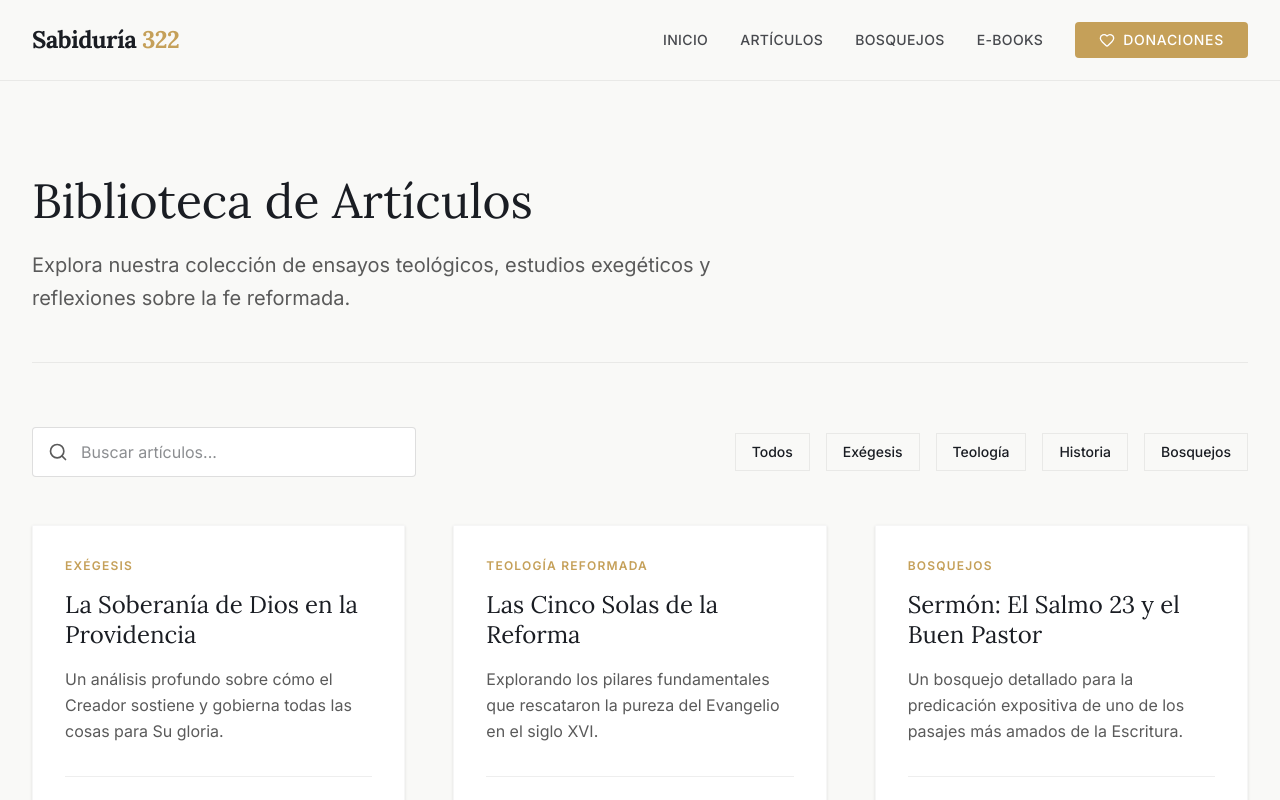
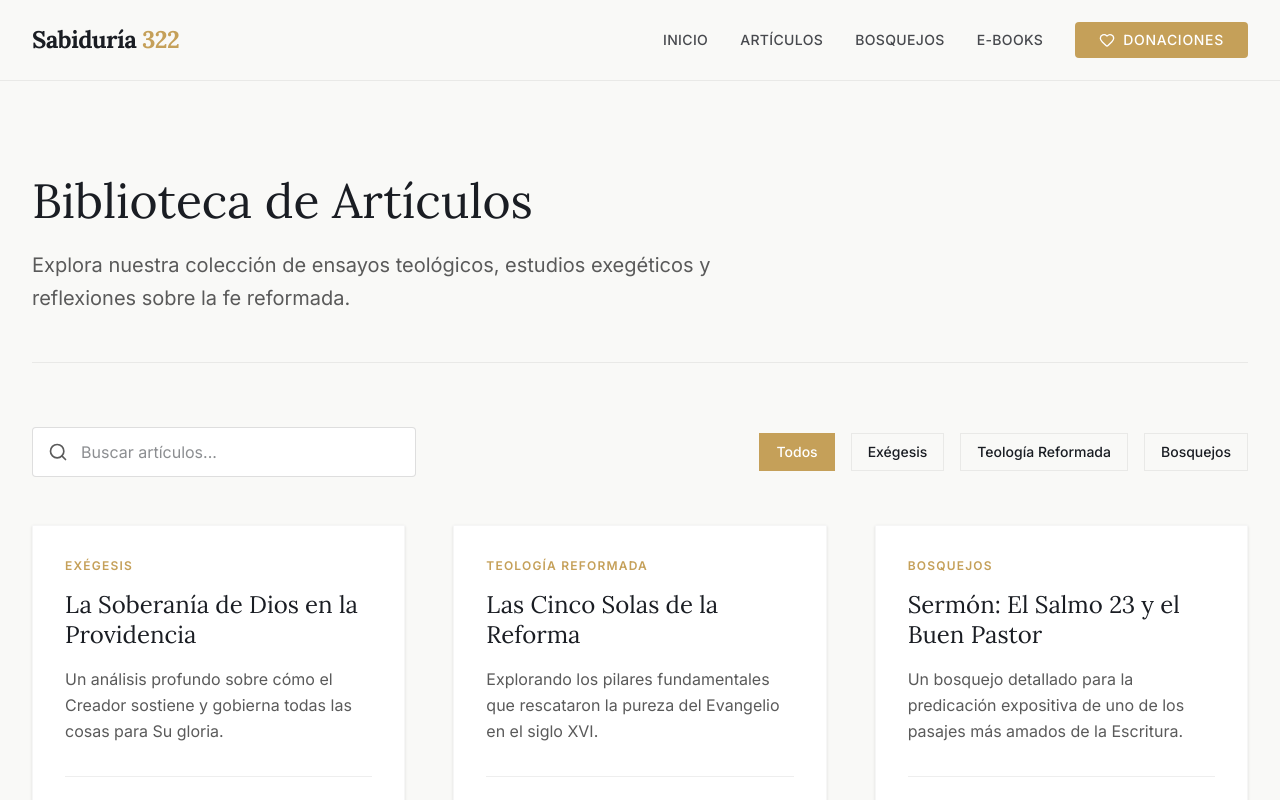
Before and after one commit to Edgardo-Lamas/sabidur-a322, a React (Vite) app: page /articulos in a window 1280 px wide. Shown: the top 800 px of the page. Built offline with nearby package versions, Linux system fonts and the light colour scheme.

Commit message:
feat: implement search and category filtering for Articles page

```diff
--- a/src/pages/Articles.jsx
+++ b/src/pages/Articles.jsx
@@ -4,6 +4,18 @@ import { ChevronRight, Search, FileText } from 'lucide-react';
 import content from '../data/content.json';
 
 const Articles = () => {
+    const [searchTerm, setSearchTerm] = React.useState('');
+    const [selectedCategory, setSelectedCategory] = React.useState('Todos');
+
+    const filteredArticles = content.articles.filter((article) => {
+        const matchesSearch = article.title.toLowerCase().includes(searchTerm.toLowerCase()) ||
+            article.excerpt.toLowerCase().includes(searchTerm.toLowerCase());
+        const matchesCategory = selectedCategory === 'Todos' || article.category === selectedCategory;
+        return matchesSearch && matchesCategory;
+    });
+
+    const categories = ['Todos', ...new Set(content.articles.map(a => a.category))];
+
     return (
         <main className="bg-sabiduria-bg min-h-screen py-16 md:py-24">
             <div className="max-w-7xl mx-auto px-4 sm:px-6 lg:px-8">
@@ -17,19 +29,28 @@ const Articles = () => {
                     </p>
                 </div>
 
-                {/* Filter/Search Bar Placeholder */}
+                {/* Filter/Search Bar */}
                 <div className="flex flex-col md:flex-row justify-between items-center gap-6 mb-12">
                     <div className="relative w-full md:w-96">
                         <input
                             type="text"
                             placeholder="Buscar artículos..."
+                            value={searchTerm}
+                            onChange={(e) => setSearchTerm(e.target.value)}
                             className="w-full bg-white border border-sabiduria-gray/20 px-4 py-3 pl-12 focus:outline-none focus:border-sabiduria-gold rounded-sm"
                         />
                         <Search className="absolute left-4 top-1/2 -translate-y-1/2 text-sabiduria-gray" size={20} />
                     </div>
                     <div className="flex gap-4 overflow-x-auto w-full md:w-auto pb-2 md:pb-0">
-                        {['Todos', 'Exégesis', 'Teología', 'Historia', 'Bosquejos'].map((cat) => (
-                            <button key={cat} className="whitespace-nowrap px-4 py-2 text-sm font-medium border border-sabiduria-gray/10 hover:border-sabiduria-gold hover:text-sabiduria-gold transition-colors">
+                        {categories.map((cat) => (
+                            <button
+                                key={cat}
+                                onClick={() => setSelectedCategory(cat)}
+                                className={`whitespace-nowrap px-4 py-2 text-sm font-medium border transition-colors ${selectedCategory === cat
+                                        ? 'bg-sabiduria-gold text-white border-sabiduria-gold'
+                                        : 'border-sabiduria-gray/10 hover:border-sabiduria-gold hover:text-sabiduria-gold'
+                                    }`}
+                            >
                                 {cat}
                             </button>
                         ))}
@@ -37,8 +58,9 @@ const Articles = () => {
                 </div>
 
                 {/* Article Grid */}
+                {filteredArticles.length > 0 ? (
                     <div className="grid grid-cols-1 md:grid-cols-2 lg:grid-cols-3 gap-12">
-                    {content.articles.map((article) => (
+                        {filteredArticles.map((article) => (
                             <article key={article.id} className="group flex flex-col h-full bg-white p-8 border border-sabiduria-gray/5 hover:border-sabiduria-gold/20 transition-all shadow-sm">
                                 <span className="text-xs uppercase tracking-widest text-sabiduria-gold font-bold mb-4">
                                     {article.category}
@@ -76,6 +98,11 @@ const Articles = () => {
                             </article>
                         ))}
                     </div>
+                ) : (
+                    <div className="text-center py-20">
+                        <p className="text-xl text-sabiduria-gray italic text-serif">No se encontraron artículos que coincidan con tu búsqueda.</p>
+                    </div>
+                )}
             </div>
         </main>
     );
```
Lines whose indentation alone changed are shown as unchanged.
